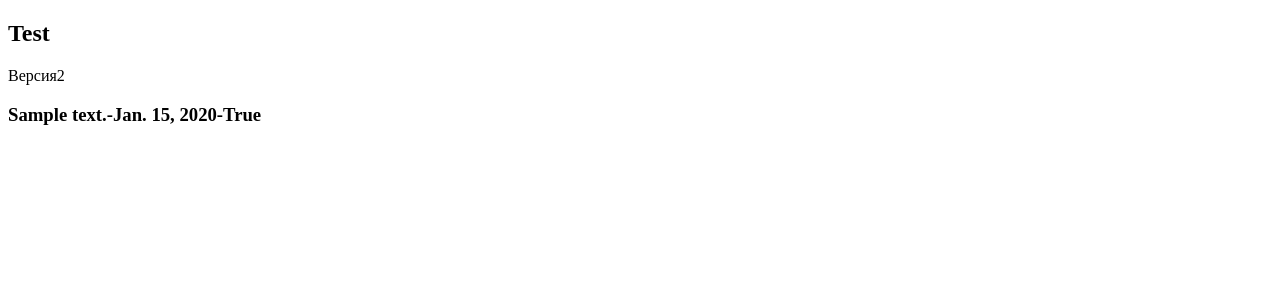
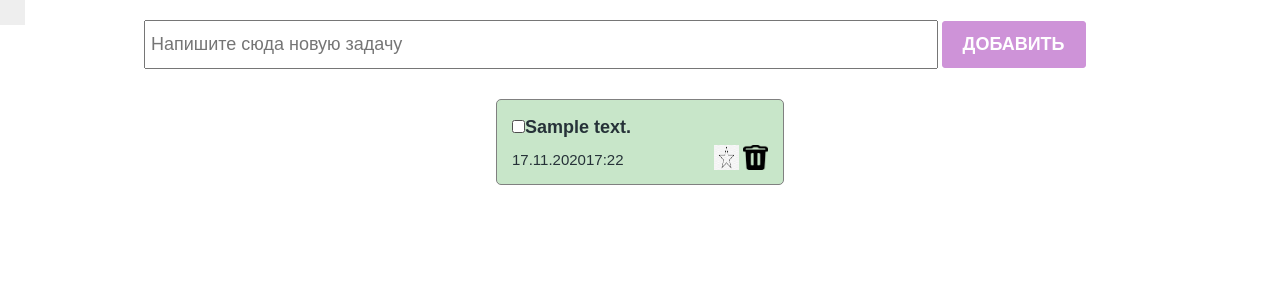
Before and after one commit to Nailya-abg/todo1, a Django app: page /test/ in a window 1280 px wide. Shown: the top 300 px of the page. Run offline with Django 3.2, Linux system fonts and the light colour scheme; tables that the repository leaves empty hold one stand-in row (values such as "Sample post").

Commit message:
connected styles todo list

```diff
--- a/main/templates/index.html
+++ b/main/templates/index.html
@@ -12,6 +12,7 @@
     <link rel="stylesheet" href="{% static 'styles/checkbox.css'%}"/>
 </head>
 <body>
+                </div>
     <section>
         <div class="create_container">
             <input
@@ -139,7 +140,6 @@
                         <img src="./icons/delete.png"/>
 
                     </div>
-                </div>
 
 
 
--- a/main/templates/test.html
+++ b/main/templates/test.html
@@ -1,3 +1,4 @@
+{% load static %}
 <!DOCTYPE html>
 <html lang="en">
 <head>
@@ -5,13 +6,51 @@
     <meta http-equiv="X-UA-Compatible" content="IE=edge">
     <meta name="viewport" content="width=device-width, initial-scale=1.0">
     <title>Document</title>
+    <!-- <link rel="stylesheet" href="./styles/index.css"/> -->
+    <link rel="stylesheet" href="{% static 'styles/index.css'%}"/>
+    <!-- <link rel="stylesheet" href="./styles/checkbox.css"/> -->
+    <link rel="stylesheet" href="{% static 'styles/checkbox.css'%}"/>
 </head>
 <body>
-    <h2>Test</h2>
-    <div>Версия2</div>
-   {% for todo in todo_list %}
-       <h3>{{ todo.text}}-{{ todo.created_at}}-{{ todo.is_closed}}</h3>
 
-   {% endfor %}
+    <section>
+
+        <div class="create_container">
+        <input
+            class="create_input"
+            type="text"
+            placeholder="Напишите сюда новую задачу"
+        />
+        <button class="create_button">Добавить</button>
+        </div>
+
+
+        <div class="todo_container">
+
+            {% for todo in todo_list %}
+            <div class="todo_item">
+            <div class="todo_item_header">
+                <label class="checkbox_container">
+                    <input type="checkbox"/>
+                    <span class="checkmark"></span>
+                </label>
+                <h4>{{ todo.text}}</h4>
+            </div>
+            <div class="todo_item_footer">
+                <p>17.11.2020<span>17:22</span></p>
+                <div class="action_buttons">
+                    <img src="{% static './icons/unmarked.png' %}"/>
+                    <img src="{% static './icons/delete.png' %}"/>
+
+                </div>
+            </div>
+
+            </div>
+        {% endfor %}
+        </div>
+
+
+
+    </section>
 </body>
 </html>
```
